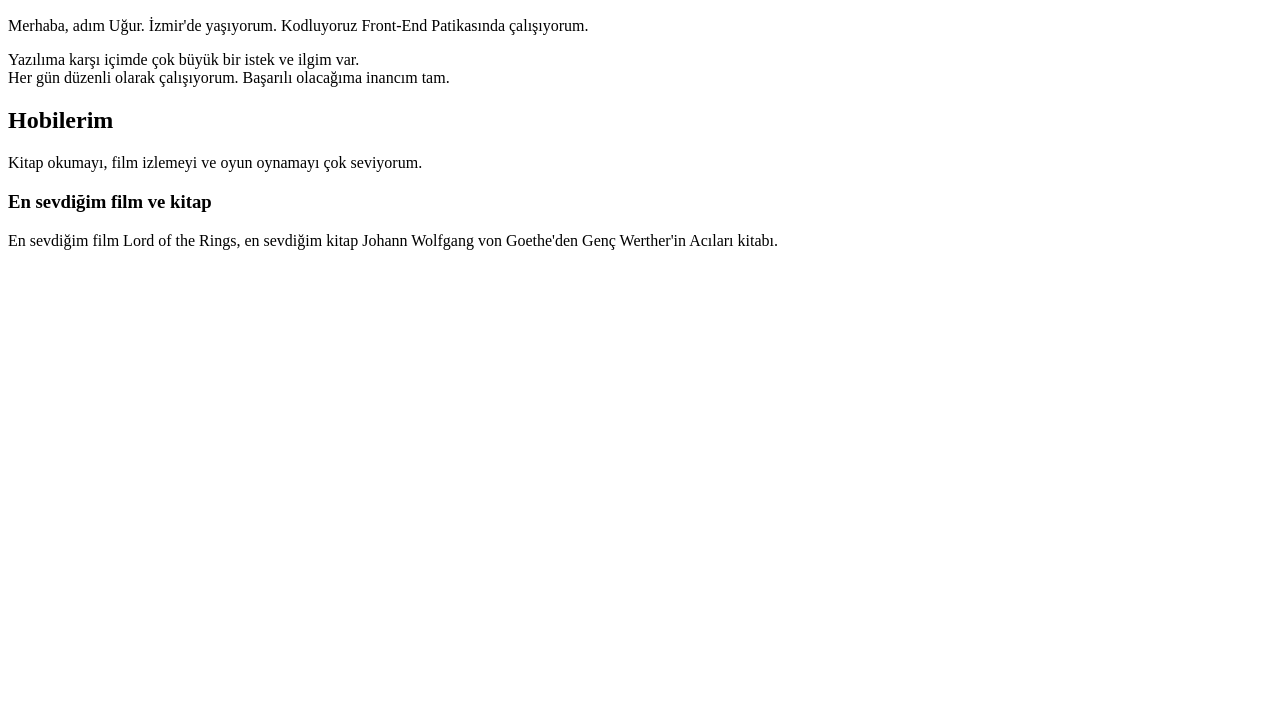
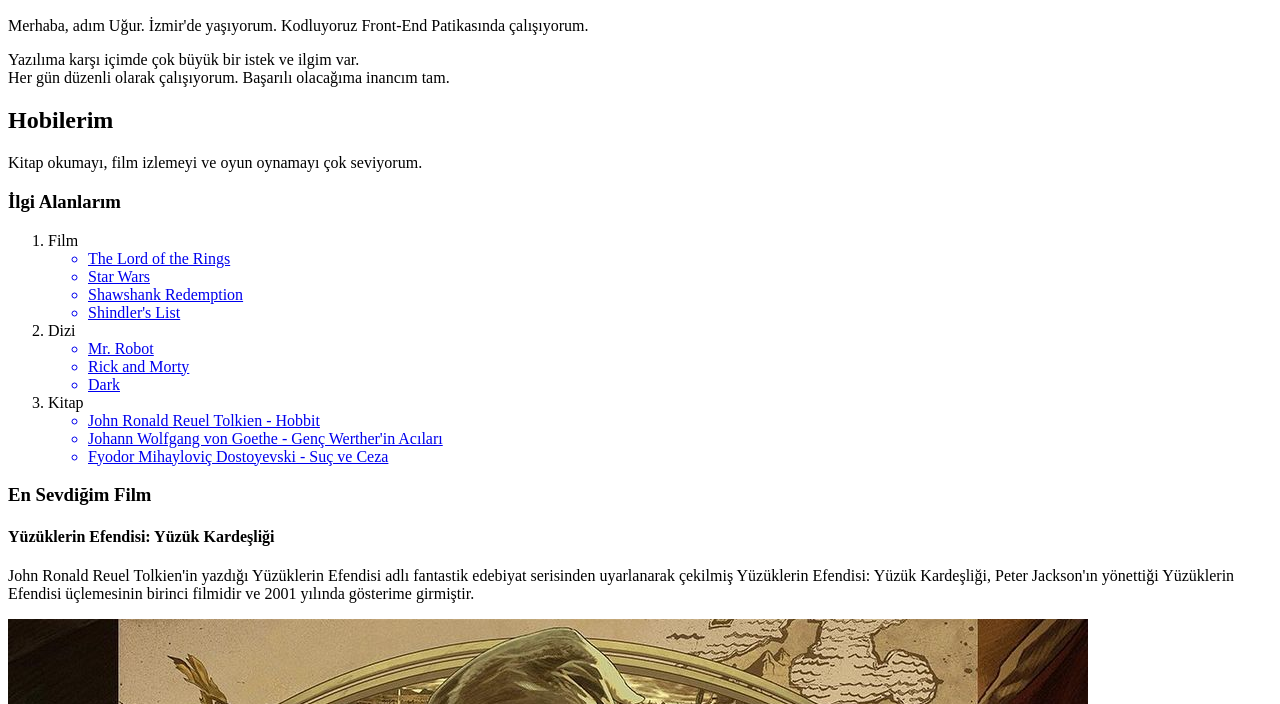
Before and after one commit to ugurulker/ilkwebsayfasi, a plain HTML site: page index.html in a window 1280 px wide. Shown: the part 96-800 px from the top of the page. Drawn offline with Linux system fonts and the light colour scheme.

Commit message:
İlk web sayfası üzerinde geliştirmeler

```diff
--- a/index.html
+++ b/index.html
@@ -1,11 +1,66 @@
 <h1>UĞUR ÜLKER</h1>
 <h2>Hakkımda</h2>
-<!-- Başlıkların sonu -->
 <!-- Nelerden hoşlandığım bu kısımda yazmaktadır. Paragraf başlangıcı -->
 <p>Merhaba, adım Uğur. İzmir'de yaşıyorum. Kodluyoruz Front-End Patikasında çalışıyorum.</p>
 <p>Yazılıma karşı içimde çok büyük bir istek ve ilgim var. <br> Her gün düzenli olarak çalışıyorum. Başarılı olacağıma inancım tam.</p>
+<!-- Paragraf sonu -->
+<!-- İlgi alanlarıma dair liste oluşturuldu. -->
 <h2>Hobilerim</h2>
 <p>Kitap okumayı, film izlemeyi ve oyun oynamayı çok seviyorum. </p>
-<h3>En sevdiğim film ve kitap</h3>
-<p>En sevdiğim film Lord of the Rings, en sevdiğim kitap Johann Wolfgang von Goethe'den Genç Werther'in Acıları kitabı.</p>
-<!-- Paragraf sonu -->
+<h3>İlgi Alanlarım</h3>
+<ol>
+    <li>Film
+        <ul>
+            <a href="https://www.imdb.com/title/tt0167260/?ref_=fn_al_tt_3" target="_blank">
+                <li>The Lord of the Rings</li>
+            </a>
+            <a href="https://www.imdb.com/title/tt0086190/?ref_=nv_sr_srsg_3" target="_blank">
+                <li>Star Wars</li>
+            </a>
+            <a href="https://www.imdb.com/title/tt0111161/?ref_=nv_sr_srsg_0" target="_blank">
+                <li>Shawshank Redemption</li>
+            </a>
+            <a href="https://www.imdb.com/title/tt0108052/?ref_=fn_al_tt_1" target="_blank">
+                <li>Shindler's List</li>
+            </a>
+
+        </ul>
+    </li>
+    <li>Dizi
+        <ul>
+            <a href="https://www.imdb.com/title/tt4158110/?ref_=fn_al_tt_2" target="_blank">
+                <li>Mr. Robot</li>
+            </a>
+
+            <a href="https://www.imdb.com/title/tt2861424/?ref_=nv_sr_srsg_0" target="_blank">
+                <li>Rick and Morty</li>
+            </a>
+
+            <a href="https://www.imdb.com/title/tt5753856/?ref_=nv_sr_srsg_3" target="_blank">
+                <li>Dark</li>
+            </a>
+
+        </ul>
+    </li>
+    <li>Kitap
+        <ul>
+
+            <a href="https://www.goodreads.com/book/show/5907.The_Hobbit_or_There_and_Back_Again?from_search=true&from_srp=true&qid=aRsABizwVY&rank=1" target="_blank">
+                <li>John Ronald Reuel Tolkien - Hobbit</li>
+            </a>
+
+            <a href="https://www.goodreads.com/book/show/394908.The_Sorrows_of_Young_Werther?ac=1&from_search=true&qid=KGtO25btcm&rank=3" target="_blank">
+                <li>Johann Wolfgang von Goethe - Genç Werther'in Acıları</li>
+            </a>
+
+            <a href="https://www.goodreads.com/book/show/7144.Crime_and_Punishment?ac=1&from_search=true&qid=J3nNUb0eyu&rank=1" target="_blank">
+                <li>Fyodor Mihayloviç Dostoyevski - Suç ve Ceza</li>
+            </a>
+
+        </ul>
+    </li>
+</ol>
+<h3>En Sevdiğim Film</h3>
+<h4>Yüzüklerin Efendisi: Yüzük Kardeşliği</h4>
+<p>John Ronald Reuel Tolkien'in yazdığı Yüzüklerin Efendisi adlı fantastik edebiyat serisinden uyarlanarak çekilmiş Yüzüklerin Efendisi: Yüzük Kardeşliği, Peter Jackson'ın yönettiği Yüzüklerin Efendisi üçlemesinin birinci filmidir ve 2001 yılında gösterime girmiştir.</p>
+<img src="images/Lotr.jpg" alt="Yüzüklerin Efendisi: Yüzük Kardeşliği">
```
Also changed, not shown: images/Lotr.jpg (added).
